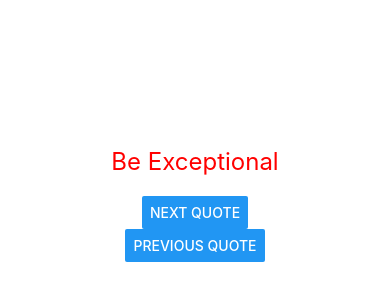
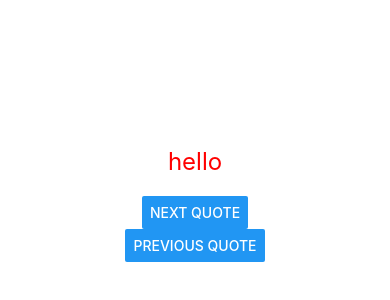
Before and after one commit to mehak-kalia/E2E-Development, a React Native app in the folder myapp/: screen / in a window 390 px wide. Shown: the part 218-518 px from the top of the page. Built offline with nearby package versions, Linux system fonts and the light colour scheme.

Commit message:
whatsapp messages task attempt

```diff
--- a/myapp/App.tsx
+++ b/myapp/App.tsx
@@ -5,7 +5,7 @@ import { Button, StyleSheet, Text, View } from 'react-native';
 // Functional Component
 export default function App() {
 
-  const quotes = [
+  /*const quotes = [
     "Be Exceptional",
     "Search the Candle rather than cursing the darkness",
     "Work hard, Be Successful",
@@ -44,7 +44,113 @@ export default function App() {
       <StatusBar style="auto" />
     </View>
   );*/
+
+
+  //var prompt = require('prompt-sync')();
+
+  let conversation1 = {
+      contact1: '+91 99999 11111',
+      contact2: '+91 99999 22222',
+      messages: [
+          {
+              text: 'hello',
+              sender: '+91 99999 11111',
+              timeStamp: '19th July 2022, 16:00',
+              status: 1 // 1 -> sent, 2 -> delivered, 3 -> seen
+          }
+
+      ]
+  }
+
+  let conversation2 = {
+      contact1: '+91 99999 11111',
+      contact2: '+91 99999 33333',
+      messages: [
+          {
+              text: 'Aur Bhai. Kya hall ?',
+              sender: '+91 99999 11111',
+              timeStamp: '19th July 2022, 16:00',
+              status: 2 // 1 -> sent, 2 -> delivered, 3 -> seen
+          },
+          {
+              text: 'Badhiya. Tum Sunao ?',
+              sender: '+91 99999 33333',
+              timeStamp: '20th July 2022, 12:15',
+              status: 1 // 1 -> sent, 2 -> delivered, 3 -> seen
+          },
+          {
+              text: 'Aur Bhai. Kya hall ?',
+              sender: '+91 99999 11111',
+              timeStamp: '19th July 2022, 16:00',
+              status: 2 // 1 -> sent, 2 -> delivered, 3 -> seen
+          }
+
+      ]
+  }
+
+  let conversation3 = {
+      contact1: '+91 99999 11111',
+      contact2: '+91 88888 44444',
+      messages: [
+          {
+              text: 'JavaScript Shuru Ho Gayi ?',
+              sender: '+91 99999 11111',
+              timeStamp: '20th July 2022, 13:00',
+              status: 2 // 1 -> sent, 2 -> delivered, 3 -> seen
+          },
+          {
+              text: 'Haan Bhai, Recursion thoda takleef de raha hai',
+              sender: '+91 88888 44444',
+              timeStamp: '21th July 2022, 19:35',
+              status: 3 // 1 -> sent, 2 -> delivered, 3 -> seen
+          },
+
+      ]
+  }
+
+  // Array of Objects
+  //                  0             1             2
+  let myWhatsApp = [conversation1, conversation3, conversation2]
+
+  //console.table(myWhatsApp)
+
+  for(let idx=0;idx<myWhatsApp.length;idx++){
+      console.log(myWhatsApp[idx]);
+  }
+
+
+
+
+
+  let [idx, setIndex] = useState(0);
+  let [idx1, setIndex1] = useState(0);
+
+  //let [message, setMessage] = useState("MyWhatsApp")
+  //var i = idx; // initially i is 0 because idx is 0
+
+  console.log("Idx is: "+idx);
+
+  if(idx == myWhatsApp.length-1){
+    idx = 0;
+  }
+
+  if(idx < 0){
+    idx = myWhatsApp.length-1;
+  }
+
+  return (
+    <View style={styles.container}>
+      <StatusBar style="auto" />
+      <Text style={styles.textStyle} >{myWhatsApp[idx]['messages'][idx1]['text']}</Text>
+      <Button title='NEXT QUOTE' onPress={(event) => setIndex(++idx)}></Button>
+
+      <Button title='PREVIOUS QUOTE' onPress={(event) => setIndex(--idx)}></Button>
+    </View>
+  );
+
+
 }
+
 
 const styles = StyleSheet.create({
   container: {
```
